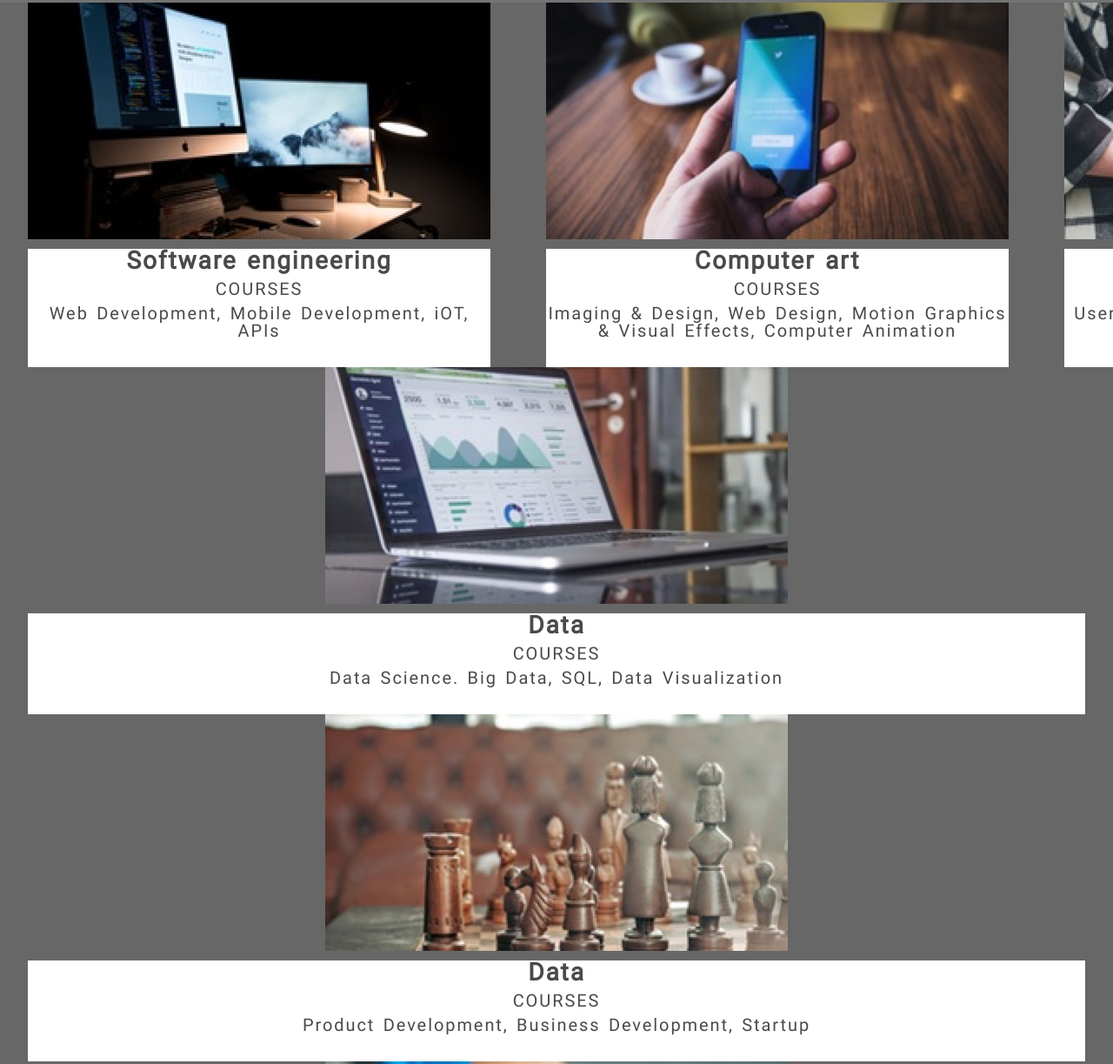
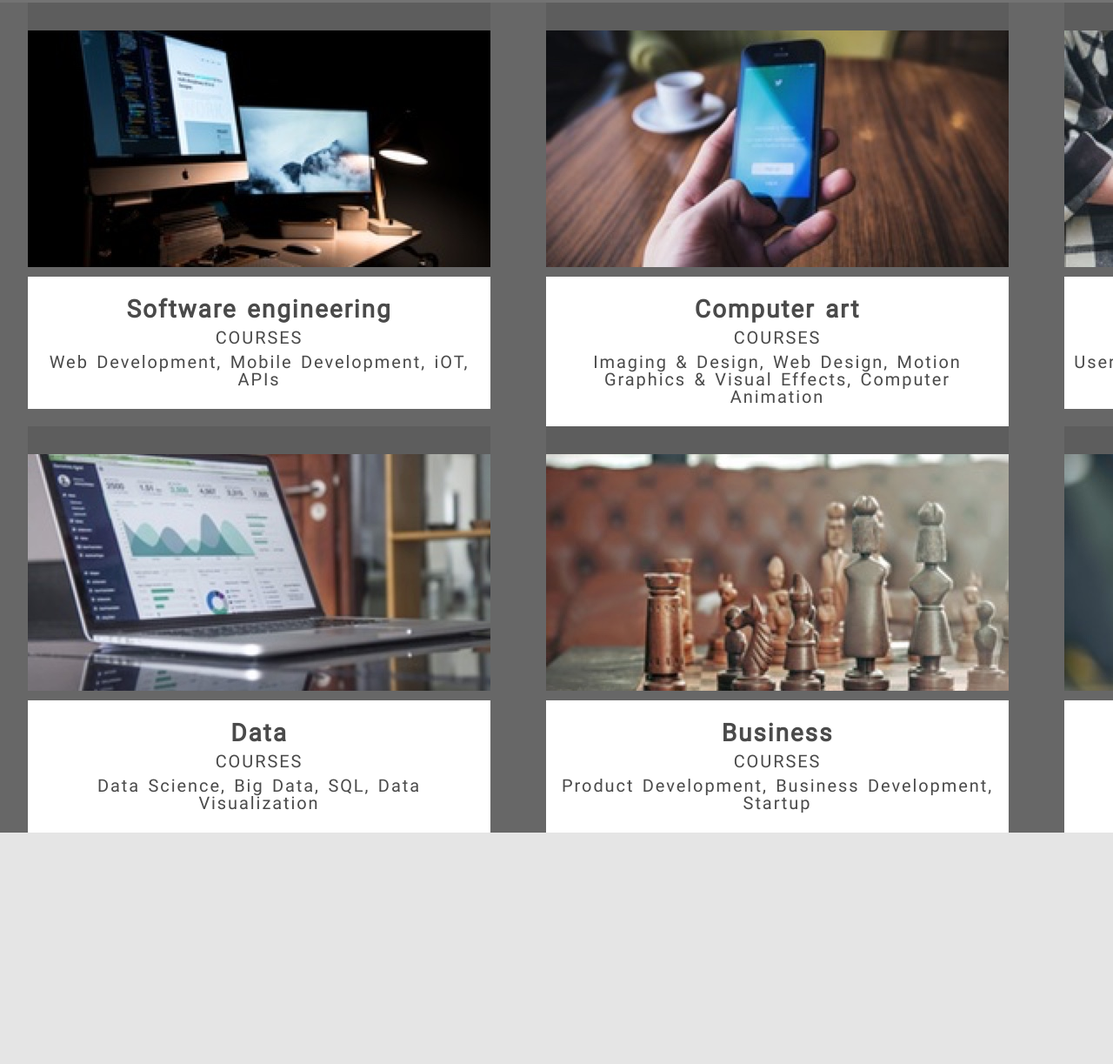
Before and after one commit to jahcrew/colmar_academy, a plain HTML site: page index.html in a window 1280 px wide. Shown: the part 1884-3107 px from the top of the page at 87% size. After the commit the page ends 2841 px from the top, so only its background shows below. Drawn offline with Linux system fonts and the light colour scheme.

Commit message:
learning section complete

```diff
--- a/index.html
+++ b/index.html
@@ -75,21 +75,21 @@
     <div class="learning">
       <h1> Start Learning </h1>
       <div class="row1">
-        <div class="photos" id="software">
+        <div class="photos">
           <img src="resources/images/course-software.jpg" />
           <div class="description">Software engineering
             <p class="courses">COURSES</p>
             <p class="more">Web Development, Mobile Development, iOT, APIs</p>
           </div>
         </div>
-        <div class="photos" id="computer">
+        <div class="photos">
             <img src="resources/images/course-computer-art.jpg" />
             <div class="description">Computer art
               <p class="courses">COURSES</p>
               <p class="more">Imaging & Design, Web Design, Motion Graphics & Visual Effects, Computer Animation</p>
             </div>
         </div>
-        <div class="photos" id="design">
+        <div class="photos">
             <img src="resources/images/course-design.jpg" />
             <div class="description">Design
               <p class="courses">COURSES</p>
@@ -98,23 +98,23 @@
         </div>
       </div>
       <div class="row2">
-        <div class="photos" id="data">
+        <div class="photos">
           <img src="resources/images/course-data.jpg" />
           <div class="description">Data
             <p class="courses">COURSES</p>
-            <p class="more">Data Science. Big Data, SQL, Data Visualization</p>
+            <p class="more">Data Science, Big Data, SQL, Data Visualization</p>
           </div>
         </div>
-          <div class="photos" id="business">
+          <div class="photos">
             <img src="resources/images/course-business.jpg" />
-            <div class="description">Data
+            <div class="description">Business
               <p class="courses">COURSES</p>
               <p class="more">Product Development, Business Development, Startup</p>
             </div>
           </div>
-          <div class="photos" id="marketing">
+          <div class="photos">
             <img src="resources/images/course-marketing.jpg" />
-            <div class="description">Data
+            <div class="description">Marketing
               <p class="courses">COURSES</p>
               <p class="more">Analytics, Content Marketing, Mobile Marketing</p>
             </div>
--- a/resources/css/style.css
+++ b/resources/css/style.css
@@ -248,35 +248,44 @@ body {
    padding-top: 32px;
    padding-bottom: 32px;
  }
-/* with just row1 it looks like a row; add row2 and it makes a column */
+
  .learning .row1 {
    display: flex;
+   justify-content:space-around;
  }
+
+.learning .row2 {
+  display: flex;
+  justify-content:space-around;
+}
 
  .photos {
    padding-right: 32px;
    padding-left: 32px;
+ }
 
- }
  .photos .description {
    background-color: white;
    font-size: 1.75rem;
    font-weight: bold;
-   padding-bottom: 8px;
+   padding: 24px 10px;
 }
-   /* #software #computer #design  */
+
+.photos img {
+  padding-top: 32px;
+}
+
+.photos img p {
+  width: 30%;
+}
+
  .photos .description p{
    background-color: white;
    font-size: 1.25rem;
    font-weight: normal;
-   margin-top: 0;
  }
 
  .description .courses {
    padding-top: 8px;
    padding-bottom: 8px;
  }
-
- .description .more {
-   padding-bottom: 24px;
- }
```
